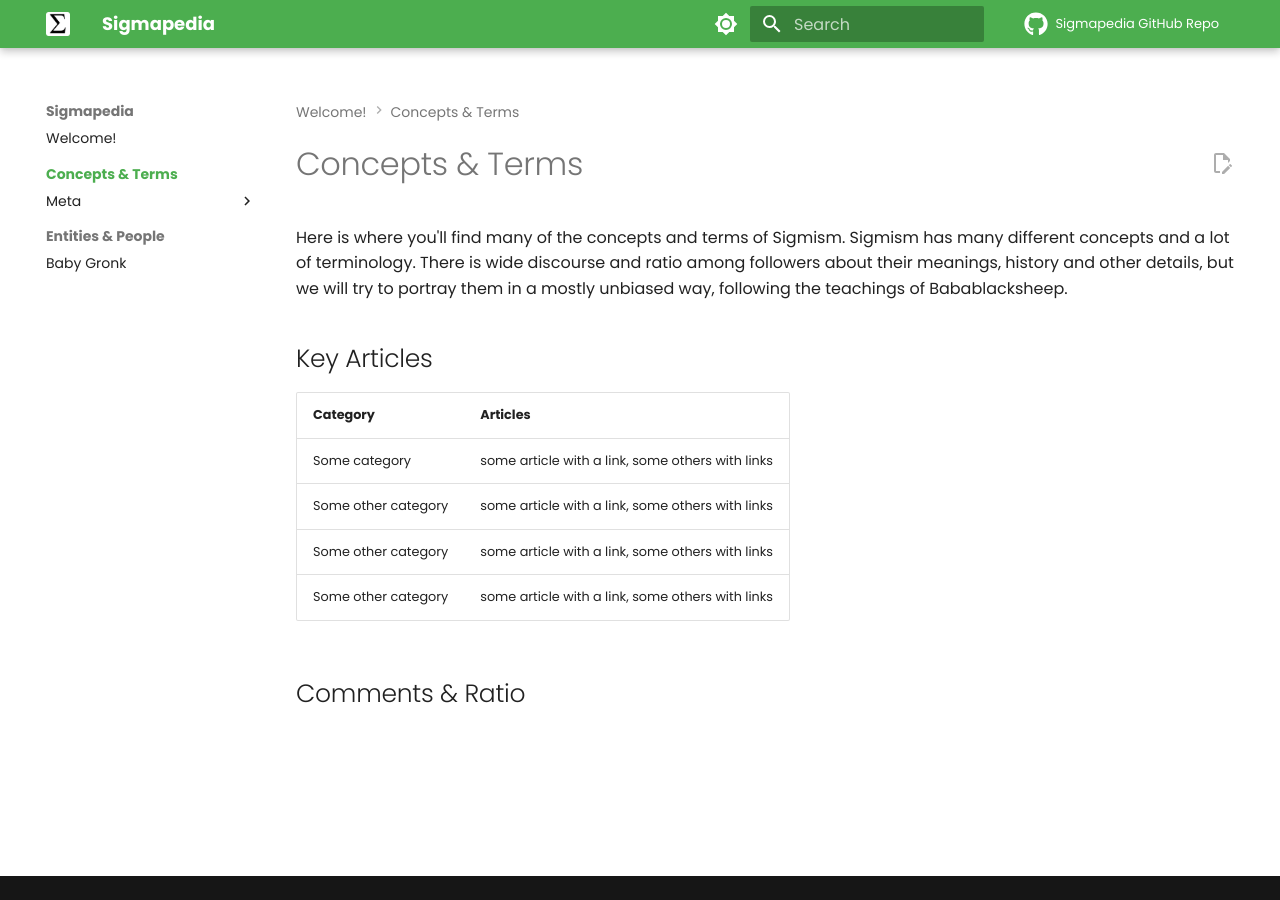
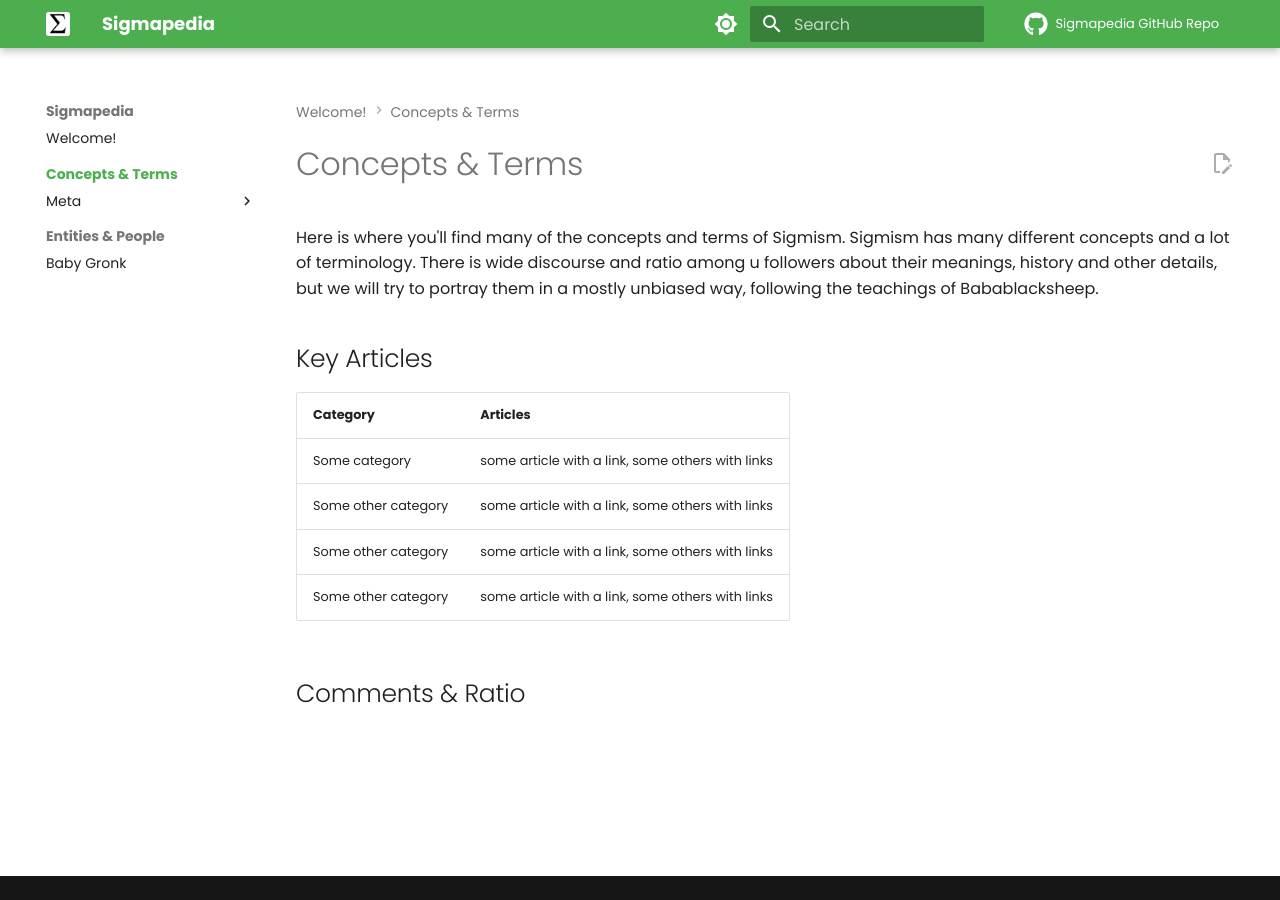
Before and after one commit to The-Church-of-Sigma/Sigmapedia, an MkDocs documentation site: the page built from docs/concepts/index.md, in a window 1280 px wide. Built offline with MkDocs 1.6.1 and Material for MkDocs 9.7.7, drawn with Linux system fonts in a browser that asks for light colours; some web fonts are replaced; comment, search, counter and statistics services are not loaded.

```diff
--- a/docs/concepts/index.md
+++ b/docs/concepts/index.md
@@ -3,7 +3,7 @@ comments: true
 ---
 # Concepts & Terms
 
-Here is where you'll find many of the concepts and terms of Sigmism. Sigmism has many different concepts and a lot of terminology. There is wide discourse and ratio among followers about their meanings, history and other details, but we will try to portray them in a mostly unbiased way, following the teachings of Babablacksheep.
+Here is where you'll find many of the concepts and terms of Sigmism. Sigmism has many different concepts and a lot of terminology. There is wide discourse and ratio among u followers about their meanings, history and other details, but we will try to portray them in a mostly unbiased way, following the teachings of Babablacksheep.
 
 ## Key Articles
 | Category | Articles |
```
